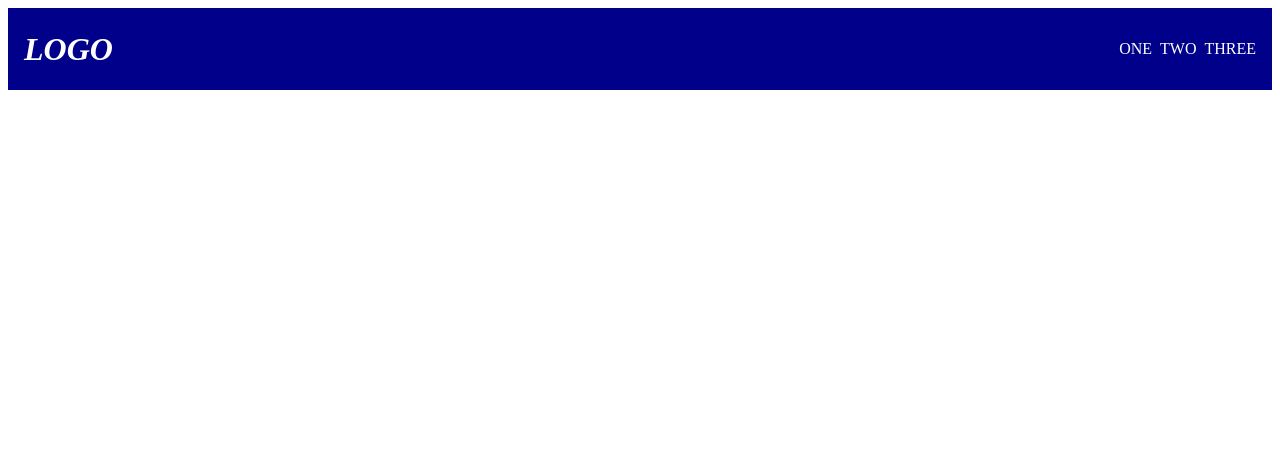
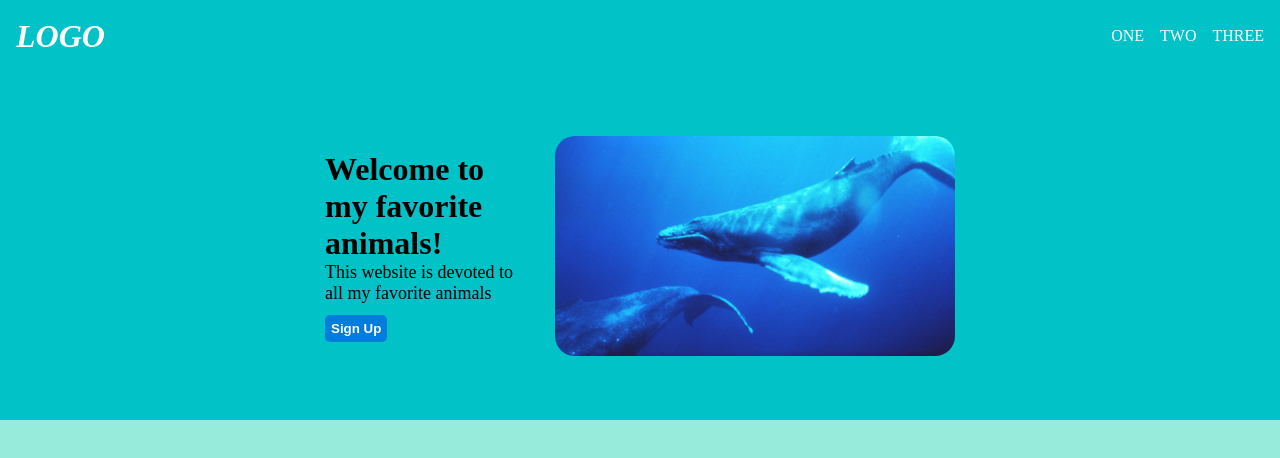
Before and after one commit to vcwong99/Landing-Page, a plain HTML site: page index.html in a window 1280 px wide. Drawn offline with Linux system fonts and the light colour scheme.

Commit message:
added first secontion

```diff
--- a/index.html
+++ b/index.html
@@ -16,5 +16,14 @@
             <li><a href="#">THREE</a></li>
         </ul>
     </div>
+    <div class="one">
+    <div class="content">
+        <div class="title">Welcome to my favorite animals!
+            <div class="text">This website is devoted to all my favorite animals</div>
+            <button>Sign Up</button>
+        </div>
+    </div>
+    <img class="img resize"src="./images/whale.jpg" alt="Whale">
+    </div>
 </body>
 </html>
--- a/style.css
+++ b/style.css
@@ -1,15 +1,57 @@
+*{
+    margin:0;
+    box-sizing: border-box;
+}
+body{
+    background-color: #97ebdb;
+}
+
+a{
+    text-decoration: none;
+    color:white
+}
+
 .header{
-background-color: darkblue;
+height: 72px;
+background: #00c2c7;
 display:flex;
 justify-content: space-between;
 align-items: center;
+margin: 0px;
 padding:16px;
 }
 ul{
     list-style-type: none;
     display:flex;
-    gap:8px;
+    gap:16px;
 }
+
+.one{
+    display: flex;
+    justify-content: center;
+    align-items: center;
+    gap:30px;
+    background-color: #00c2c7;
+    padding:64px;
+}
+img.resize {
+    width:400px; /* you can use % */
+    height: auto;
+    border-radius: 20px;
+}
+.title{
+    font-size: 32px;
+    font-weight: bold;
+}
+.text{
+    font-size: 18px;
+    font-weight: normal;
+}
+
+.content{
+    width: 200px;
+}
+
 .logo{
 
     color: white;
@@ -18,7 +60,11 @@ ul{
     font-style: italic;
 }
 
-a{
-    text-decoration: none;
-    color:white
+button{
+    padding:4px;
+    background-color: #007ddc;
+    color:white;
+    font-weight: 700;
+    border-radius: 5px;
+    border-color: transparent;
 }
```
Also changed, not shown: images/whale.jpg (added).
